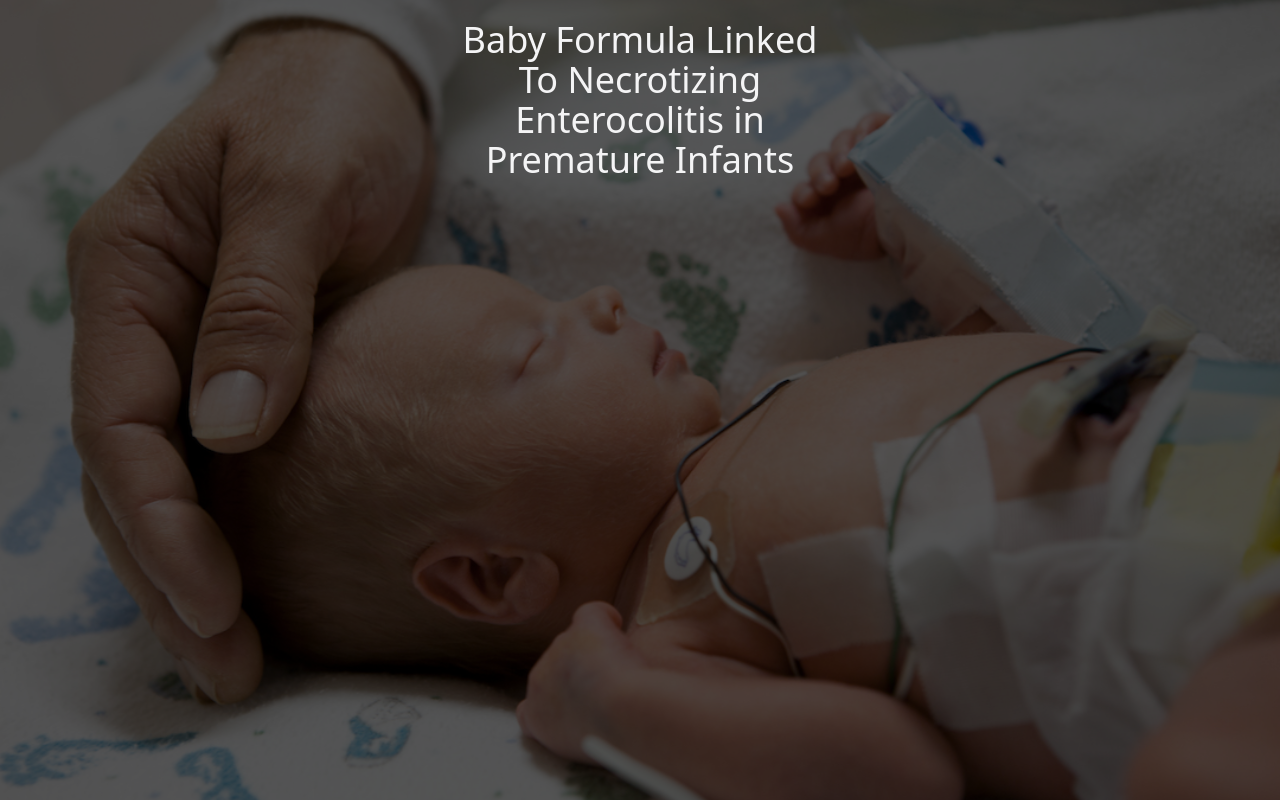
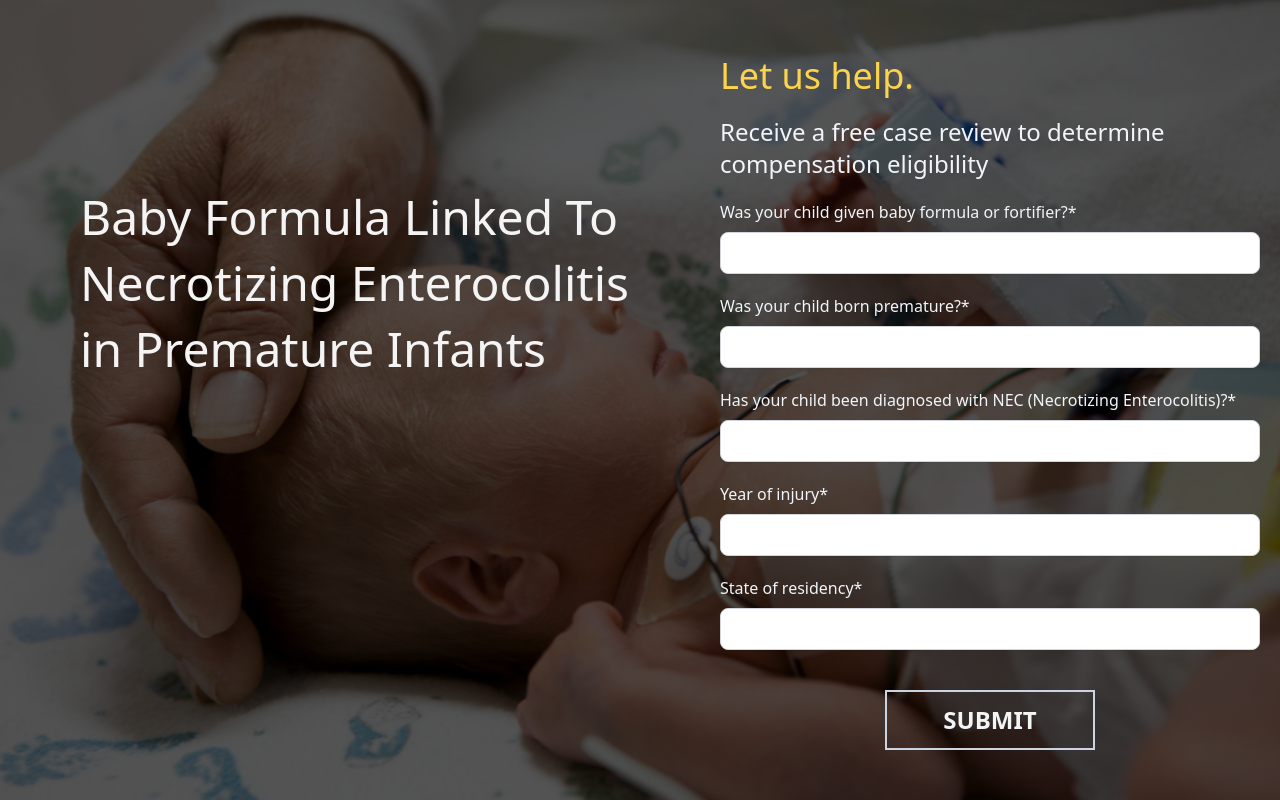
Before and after one commit to ccheatham/freeclaimeval, a React (Create React App) app: page / in a window 1280 px wide. Built offline with nearby package versions, Linux system fonts and the light colour scheme.

Commit message:
initial layout

```diff
--- a/src/App.js
+++ b/src/App.js
@@ -2,13 +2,46 @@ import './App.css';
 
 function App() {
   return (
-  <div
-    className="hero grid grid-cols-1 gap-0"
-  >
-    <div className="text-center w-96 mt-5 m-auto">
-      <h1 className="text-4xl font-sans text-zinc-100">
+  <div className="hero overflow-auto font-sans grid grid-cols-1 lg:grid-cols-2 lg:content-start">
+    <div className="text-left w-full">
+      <h1 className="text-4xl md:leading-snug md:text-5xl font-sans text-zinc-100 pt-14 pl-20 lg:mt-32">
         Baby Formula Linked To Necrotizing Enterocolitis in Premature Infants
       </h1>
+    </div>
+    <div className="text-left w-full max-w-2xl">
+      <div className="">
+        <h1 className="text-4xl font-sans text-amber-300 pt-14 pl-20">
+          Let us help.
+        </h1>
+        <h3 className="text-2xl text-slate-100 pt-5 pl-20 pr-5">
+          Receive a free case review to determine compensation eligibility
+        </h3>
+        <div className="flex flex-col pt-5 pl-20 pr-5 w-30">
+          <div className="pb-5">
+            <label className="text-slate-100 block pb-2">Was your child given baby formula or fortifier?*</label>
+            <input className="" type="text"/>
+          </div>
+          <div className="pb-5">
+            <label className="text-slate-100 block pb-2">Was your child born premature?*</label>
+            <input className="" type="text"/>
+          </div>
+          <div className="pb-5">
+            <label className="text-slate-100 block pb-2">Has your child been diagnosed with NEC (Necrotizing Enterocolitis)?*</label>
+            <input className="" type="text"/>
+          </div>
+          <div className="pb-5">
+            <label className="text-slate-100 block pb-2">Year of injury*</label>
+            <input className="" type="text"/>
+          </div>
+          <div className="pb-5">
+            <label className="text-slate-100 block pb-2">State of residency*</label>
+            <input className="" type="text"/>
+          </div>
+          <div className="pt-5 pb-5 text-center">
+            <button className='button'>Submit</button>
+          </div>
+        </div>
+      </div>
     </div>
   </div>
   )
--- a/src/index.css
+++ b/src/index.css
@@ -23,14 +23,14 @@
 
   [type='checkbox'],
   [type='radio'] {
-    @apply rounded border-gray-300 text-indigo-400 focus:ring-indigo-300;
+    @apply rounded border-gray-300 text-indigo-400 focus:ring-indigo-300 pb-5;
   }
 }
 
 
 @layer components {
   .button {
-    @apply px-8 py-1 rounded-full bg-white text-pink-400 font-semibold shadow-xl shadow-pink-500/20;
+    @apply border border-slate-300 border-2 bg-transparent px-14 py-3 text-gray-100 text-2xl uppercase font-semibold;
   }
 }
 
```
